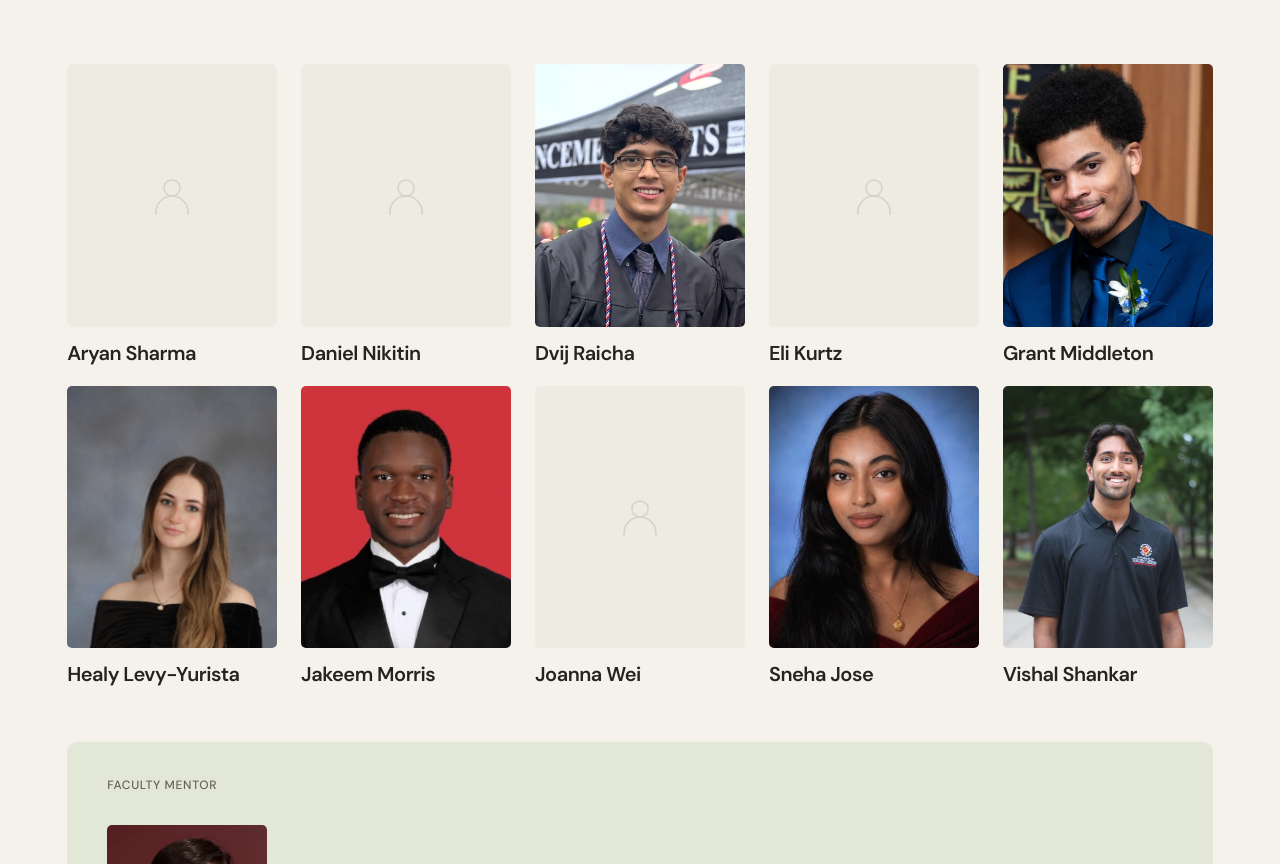
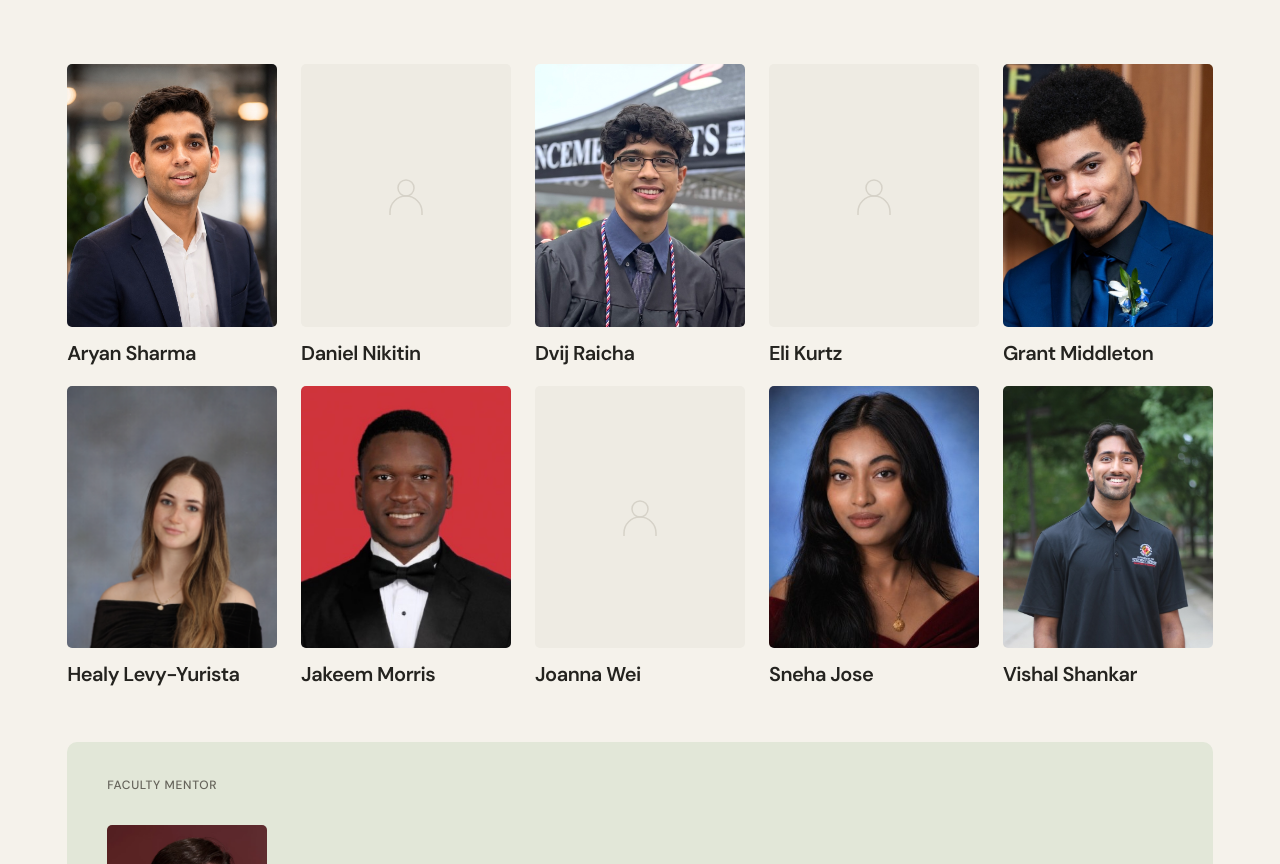
Before and after one commit to cuber-1/cyborg, a website: page website/team.html in a window 1280 px wide. Shown: the part 1312-2176 px from the top of the page. Drawn offline with Linux system fonts and the light colour scheme.

Commit message:
Add Aryan headshot to team page

```diff
--- a/website/team.html
+++ b/website/team.html
@@ -41,7 +41,7 @@
     </figure>
     <section class="roster-section wrap reveal" aria-label="Team members">
       <ul class="team-grid">
-        <li class="team-member"><span class="member-placeholder" aria-hidden="true"><svg viewBox="0 0 48 48"><circle cx="24" cy="16" r="8"/><path d="M8 43v-3a16 16 0 0 1 32 0v3"/></svg></span><h2 class="member-name">Aryan Sharma</h2></li>
+        <li class="team-member"><img class="member-photo" src="assets/team/aryan-sharma.jpg" alt="Aryan Sharma" width="789" height="1000" loading="lazy" decoding="async"><h2 class="member-name">Aryan Sharma</h2></li>
         <li class="team-member"><span class="member-placeholder" aria-hidden="true"><svg viewBox="0 0 48 48"><circle cx="24" cy="16" r="8"/><path d="M8 43v-3a16 16 0 0 1 32 0v3"/></svg></span><h2 class="member-name">Daniel Nikitin</h2></li>
         <li class="team-member"><img class="member-photo member-photo-dvij-raicha" src="assets/team/dvij-raicha.jpg?v=634d14a232" alt="Dvij Raicha" width="104" height="130" loading="lazy" decoding="async"><h2 class="member-name">Dvij Raicha</h2></li>
         <li class="team-member"><span class="member-placeholder" aria-hidden="true"><svg viewBox="0 0 48 48"><circle cx="24" cy="16" r="8"/><path d="M8 43v-3a16 16 0 0 1 32 0v3"/></svg></span><h2 class="member-name">Eli Kurtz</h2></li>
```
Also changed, not shown: website/assets/image-provenance.md (+2 -0 lines), website/assets/team/aryan-sharma.jpg (added).
